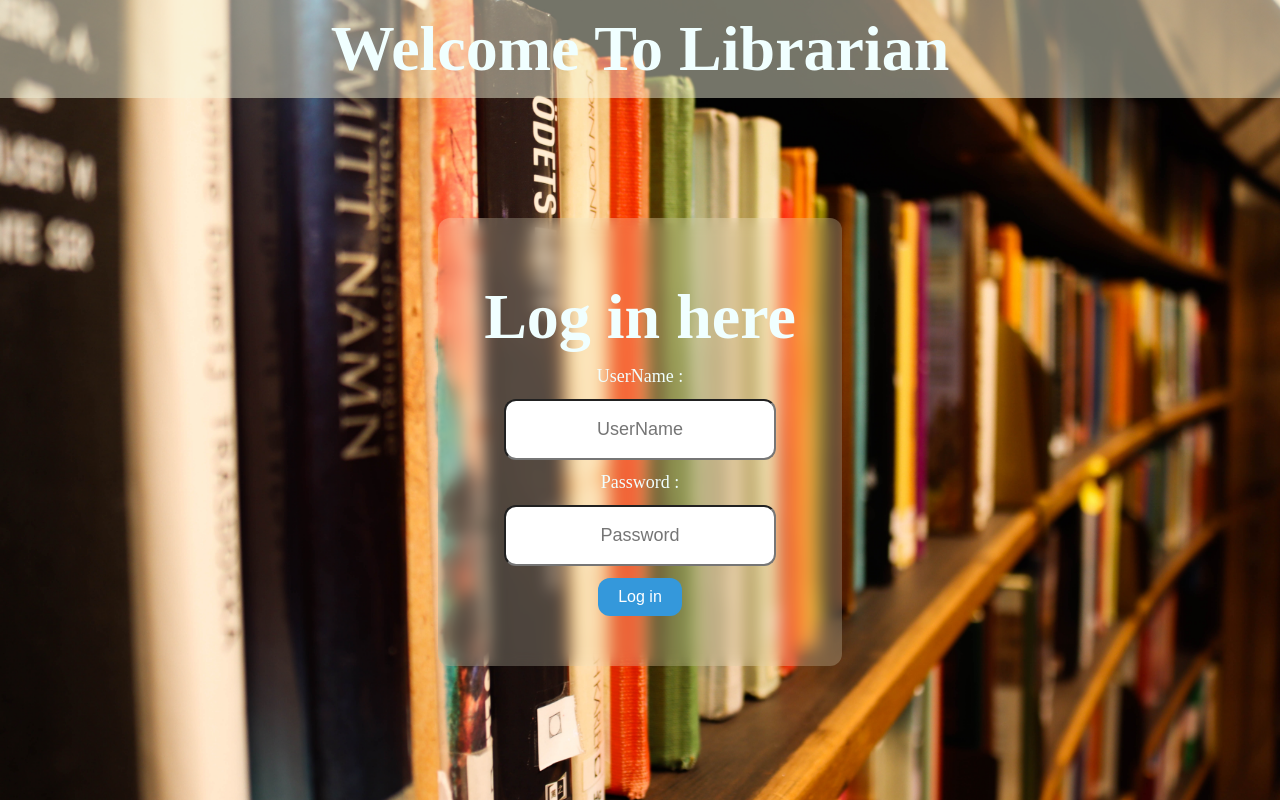
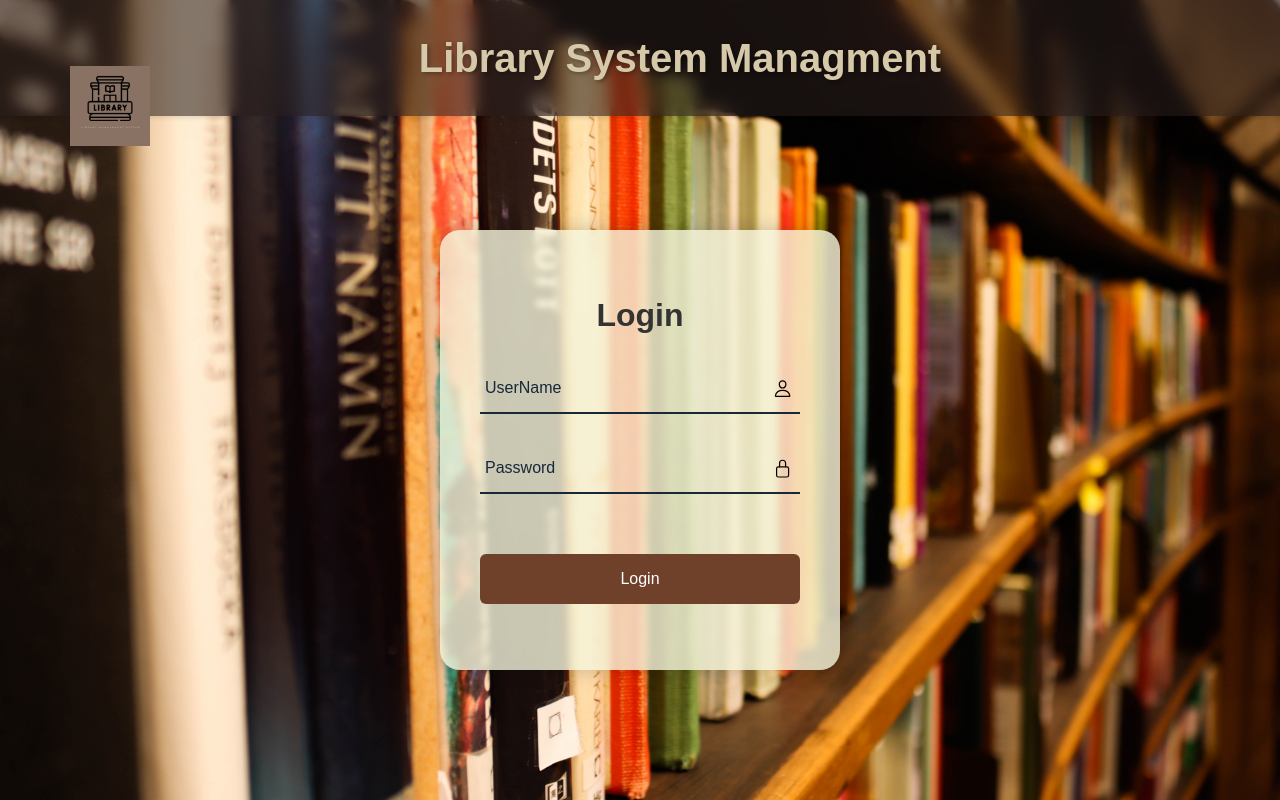
Before and after one commit to youcefkacemDev/library-system-management, a PHP site: page / in a window 1280 px wide. Run offline with PHP 8.4, Linux system fonts and the light colour scheme.

Commit message:
add style to the index page

```diff
--- a/index.php
+++ b/index.php
@@ -1,37 +1,48 @@
 <!DOCTYPE html>
 <html lang="en">
+
 <head>
     <meta charset="UTF-8">
     <meta name="viewport" content="width=device-width, initial-scale=1.0">
-    <title>L.S.M</title>
+    <title>library login</title>
     <link rel="stylesheet" href="styles/index.style.css">
     <link rel="stylesheet" href="styles/animation.css">
 </head>
 <body>
-    <div class="center">
-        <h1>Welcome To Librarian</h1>
-    </div>
-    <div class="form">
-        <div class="form-title">
-            <h1>Log in here</h1>
-        </div>
+<header>
+<div class="header-logo">
+    <img src="images/i6.png">
+</div>
+<div class="header-title">
+ <h1>Library System Managment </h1>
+</div>
+</header>
+<div class="wrapper">
+    <div class="form-box login">
+        <h2>Login </h2>
         <form action="" method="post">
-            <div>
-                <label class="input-name" for="username">UserName :</label>
-                <div>
-                    <input type="text" name="username" id="username" placeholder="UserName" class="input-text">
-                </div>
-            </div>
-            <div>
-                <label class="input-name" for="password">Password :</label>
-                <div>
-                    <input type="password" name="password" id="password" placeholder="Password" class="input-text">
-                </div>
-            </div>
-            <div>
-                <input type="submit" value="Log in" class="log-in">
-            </div>
+            <div class="input-box">
+                <span class="icon">
+                    <ion-icon name="person-outline"></ion-icon>
+                </span>
+                <input type="text" name="username" id="username" required>
+                <label>UserName</label>
+             </div>
+             <div class="input-box">
+                <span class="icon">
+                    <ion-icon name="lock-closed-outline"></ion-icon>
+                </span>
+                <input type="password" name="password"  required>
+                <label>Password</label>
+             </div>
+            <button type="submit" class="log-in">Login
+            </button>
         </form>
-    </div>
+   </div>
+</div>
+
+<script src="script.js"></script>
+<script type="module" src="https://unpkg.com/ionicons@7.1.0/dist/ionicons/ionicons.esm.js"></script>
+<script nomodule src="https://unpkg.com/ionicons@7.1.0/dist/ionicons/ionicons.js"></script>
 </body>
 </html>
--- a/styles/index.style.css
+++ b/styles/index.style.css
@@ -1,67 +1,153 @@
-*
-{
+* {
     margin: 0;
     padding: 0;
+    box-sizing: border-box;
+    font-family: 'Arial', sans-serif;
 }
 
-body{
+body {
+
+    display: flex;
+    justify-content: center;
+    align-items: center;
+    min-height: 100vh;
     background-image: url(../images/i2.jpg);
     background-size: cover;
     background-repeat: no-repeat;
-    color: azure;
-    height: 100vh;
+    color: #fff;
+
 }
 
-.center{
-    text-align: center;
-    font-size: xx-large;
-    padding: 12px;
-    background-color: rgba(245, 245, 220, 0.471);
+header {
+    position: fixed;
+    top: 0;
+    left: 0;
+    width: 100%;
+    height: 116px;
+    padding: 10px 20px;
+    background-color: rgba(39, 29, 27, 0.568);
+    backdrop-filter: blur(8px);
+    display: flex;
+    align-items: center;
+    justify-content: space-between;
+    box-shadow: 0 2px 4px rgba(0, 0, 0, 0.1);
+    z-index: 99;
+
 }
 
-.form{
-    background-color: rgba(245, 245, 220, 0.234);
-    display: grid;
-    place-items: center;
-    width: 30%;
-    margin: auto;
-    padding: 50px 10px 50px 10px;
-    margin-top: 120px;
-    text-align: center;
-    border-radius: 12px;
-    backdrop-filter: blur(8px);
+.header-logo img {
+    max-height: 80px;
+    object-fit: cover;
+    object-position: center;
+    position: relative;
+    top:50px ;
+    left:50px ;
+}
+.header-title {
+    flex: 1;
+    display: flex;
+    justify-content: center;
+    align-items: center;
+}
+.header-title h1 {
+    font-size: 2.5rem;
+
+    color: rgb(214, 201, 169);
+    text-shadow: 2px 2px 4px rgba(0, 0, 0, 0.3);
+
 }
 
-.input-text{
+.wrapper
+{
+    position: relative;
+    width : 400px ;
+    height:440px ;
+    background: transparent;
+    background-color: rgba(245, 245, 220, 0.8);
+    border-radius: 20px;
+    backdrop-filter: blur(3px);
+    box-shadow: 0 0 20px rgba(0, 0, 0, 0.2);
+    display: flex;
+    justify-content: center;
+    align-items: center;
+    margin-top: 100px;
+
+}
+.wrapper .form-box
+{
+    width: 100%;
+    padding: 40px;
+
+
+
+}
+.form-box h2
+{
+   font-size: 2em ;
+    color: #333;
     text-align: center;
-    margin: 12px;
-    padding: 18px;
-    font-size: large;
-    border-radius: 12px;
 }
+.input-box {
+position :relative ;
+width:100%;
+height: 50px;
+border-bottom:2px solid #162938 ;
+margin : 30px 0 ;
+}
+.input-box label
+{
+    position: absolute;
+    top:50% ;
+    left:5px ;
+    transform: translateY(-50%);
+    font-size: 1em;
+    color: #162938;
+    font-weight: 500;
+    pointer-events: none;
+    transition: .5s;
 
-.input-name{
-    font-size: large;
 }
+.input-box input:focus~label ,
+.input-box input:valid~label {
+    top : -5px ;
+}
+.input-box input {
+    width:100%;
+    height: 100%;
+    background: transparent;
+    border: none;
+    outline: none ;
+    font-size: 1em;
+    color: #162938;
+    font-weight: 600;
+    padding: 0 35px 0 5px ;
+    }
 
-.log-in{
-    padding: 10px 20px;
-    font-size: 16px;
-    background-color: #3498db;
+
+.input-box .icon
+{
+    position: absolute;
+    right: 8px;
+    font-size: 1.2em;
+    color: black;
+    line-height:57px ;
+
+}
+.log-in {
+    width: 100%;
+    height: 50px;
+    background-color:rgb(111, 65, 42);
+    border: none;
+    outline: none;
+    border-radius: 6px;
+    cursor: pointer ;
+    font-size: 1em;
     color: white;
-    border: none;
-    border-radius: 12px;
+    font-weight: 500;
+    margin-top: 30px;
+    transition: background-color 0.3s ease-in-out;
+
 }
-
-.log-in:hover{
-    background-color: #3498dbbb;
+.log-in:hover {
+    background-color:rgb(166, 155, 91);
 }
-
-.log-in:active{
-    background-color: #346cdbbb;
-}
-
-.form-title{
-    font-size: xx-large;
-    padding: 12px;
-}
```
Also changed, not shown: images/i6.png (added).
